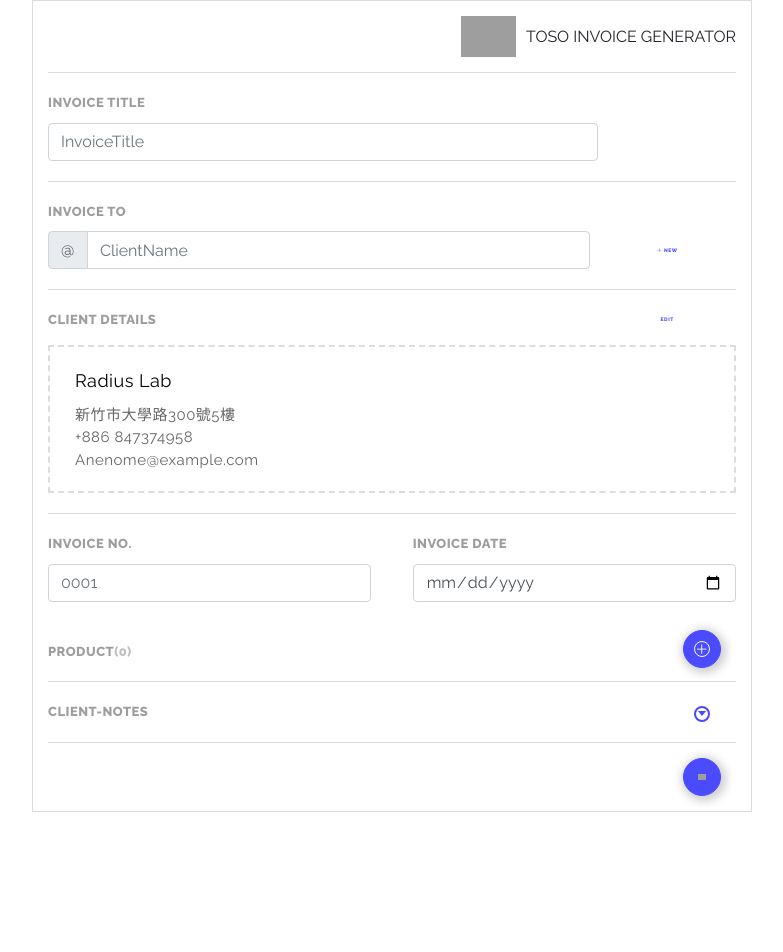
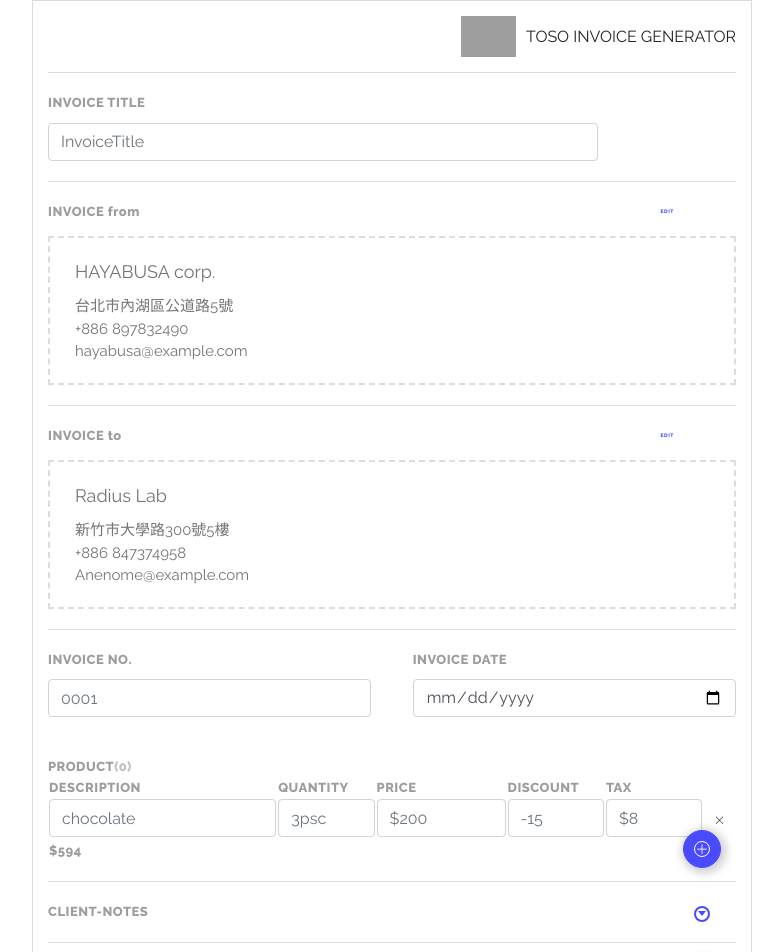
Before and after one commit to chienan/invoice-generator, a Vue app: page / in a window 1280 px wide. Shown: the top 952 px of the page, without its empty margins (248-1031 px from the left). Before the commit the page ends 812 px from the top, so only its background shows below. Built offline with nearby package versions, Linux system fonts and the light colour scheme; grey boxes are pictures that could not be loaded.

Commit message:
add addItem & removeItem function

```diff
--- a/src/views/Index.vue
+++ b/src/views/Index.vue
@@ -4,6 +4,7 @@
       <img src="https://i.imgur.com/FbsYH3N.png" class="main-logo" alt />
       <div class="main-title">TOSO INVOICE GENERATOR</div>
     </div>
+
     <div class="invoice-title section">
       <div class="invoice-title-title title">INVOICE TITLE</div>
       <div class="invoice-title-form">
@@ -14,7 +15,30 @@
         </div>
       </div>
     </div>
+    <!--invoice from-->
     <div class="client-name section">
+      <div class="client-details-container">
+        <div class="client-details-title">INVOICE from</div>
+        <div class="client-details-edit">EDIT</div>
+      </div>
+
+      <div class="client-details-content">
+        <div class="client-details-name">
+          <input type="text" class="input-from-name" placeholder="HAYABUSA corp." />
+        </div>
+        <div class="client-details-address">
+          <input type="text" class="input-from-address" placeholder="台北市內湖區公道路5號" />
+        </div>
+
+        <div class="client-details-phone">
+          <input type="tel" class="input-from-phone" placeholder="+886 897832490" />
+        </div>
+        <div class="client-details-email">
+          <input type="email" class="input-from-email" placeholder="hayabusa@example.com" />
+        </div>
+      </div>
+    </div>
+    <!-- <div class="client-name section">
       <div class="client-name-title title">INVOICE TO</div>
       <div class="client-name-form">
         <div class="form-section">
@@ -25,22 +49,35 @@
         </div>
         <div class="add-new-section">＋ NEW</div>
       </div>
-    </div>
+    </div>-->
+
+    <!--invoice to-->
     <div class="client-details section">
       <div class="client-details-container">
-        <div class="client-details-title">CLIENT DETAILS</div>
+        <div class="client-details-title">INVOICE to</div>
         <div class="client-details-edit">EDIT</div>
       </div>
 
       <div class="client-details-content">
-        <div class="client-details-name">Radius Lab</div>
-        <div class="client-details-address">新竹市大學路300號5樓</div>
+        <div class="client-details-name">
+          <input type="text" class="input-to-name" placeholder="Radius Lab" />
+        </div>
+        <div class="client-details-address">
+          <input type="text" class="input-to-address" placeholder="新竹市大學路300號5樓" />
+        </div>
 
-        <div class="client-details-phone">+886 847374958</div>
-        <div class="client-details-email">Anenome@example.com</div>
+        <div class="client-details-phone">
+          <input type="tel" class="input-to-phone" placeholder="+886 847374958" />
+        </div>
+        <div class="client-details-email">
+          <input type="email" class="input-to-email" placeholder="Anenome@example.com" />
+        </div>
       </div>
     </div>
+
+    <!-- invoice-info -->
     <div class="invoice-info section">
+      <!-- invoice-number -->
       <div class="invoice-number">
         <div class="invoice-number-title title">INVOICE NO.</div>
         <div class="invoie-number-form">
@@ -50,6 +87,7 @@
         </div>
       </div>
 
+      <!--  invoice-date  -->
       <div class="invoice-date">
         <div class="invoice-date-title title">INVOICE DATE</div>
         <div class="invoice-date-form">
@@ -62,13 +100,64 @@
       </div>
     </div>
 
+    <!--  product section  -->
     <div class="product-section section">
-      <div class="product-section-title">PRODUCT</div>
-      <div class="product-section-amount">(0)</div>
-      <div class="add-product">
+      <div class="product-section-title">
+        PRODUCT
+        <div class="product-section-amount">(0)</div>
+      </div>
+
+      <button class="add-product" @click.stop.prevent="addItem(index)">
         <div class="btn-add-product">＋</div>
-      </div>
+      </button>
+      <table class="product-container">
+        <thead>
+          <tr class="items-section">
+            <td class="item item-description">DESCRIPTION</td>
+            <td class="item item-quantity">QUANTITY</td>
+            <td class="item item-price">PRICE</td>
+            <td class="item item-discount">DISCOUNT</td>
+            <td class="item item-tax">TAX</td>
+            <td class="item item-remove"></td>
+          </tr>
+        </thead>
+        <tbody>
+          <tr class="items-section" v-for="(items, index) in items" :key="index">
+            <td class="item item-description">
+              <label class="sr-only" for="description">itemDescription</label>
+              <b-form-input id="description" placeholder="chocolate" v-model="items.description"></b-form-input>
+            </td>
+
+            <td class="item item-quantity">
+              <label class="sr-only" for="quantity">itemQuantity</label>
+              <b-form-input id="quantity" placeholder="3psc" v-model="items.quantity"></b-form-input>
+            </td>
+
+            <td class="item item-price">
+              <label class="sr-only" for="price">itemPrice</label>
+              <b-form-input id="price" placeholder="$200" v-model="items.price"></b-form-input>
+            </td>
+
+            <td class="item item-discount">
+              <label class="sr-only" for="discount">itemDiscount</label>
+              <b-form-input id="discount" placeholder="-15" v-model="items.discount"></b-form-input>
+            </td>
+            <td class="item item-tax">
+              <label class="sr-only" for="tax">itemTax</label>
+              <b-form-input id="tax" placeholder="$8" v-model="items.tax"></b-form-input>
+            </td>
+            <td class="item item-remove">
+              <button class="btn-item-remove" @click.stop.prevent="removeItem(index)">×</button>
+            </td>
+          </tr>
+          <tr class="item-total">
+            <th>$594</th>
+          </tr>
+        </tbody>
+      </table>
     </div>
+
+    <!-- client notes -->
     <div class="client-notes section">
       <div class="client-notes-title">CLIENT-NOTES</div>
       <div class="client-notes-show">
@@ -89,6 +178,19 @@
 import * as html2pdf from "html2pdf.js";
 
 export default {
+  data() {
+    return {
+      items: [
+        {
+          description: "",
+          quantity: "",
+          price: "",
+          discount: "",
+          tax: ""
+        }
+      ]
+    };
+  },
   methods: {
     download() {
       const element = document.querySelector("#invoice");
@@ -103,6 +205,20 @@ export default {
         .from(element)
         .set(opt)
         .save();
+    },
+
+    addItem(index) {
+      this.items.splice(index + 1, 0, {
+        description: "",
+        quantity: "",
+        price: "",
+        discount: "",
+        tax: ""
+      });
+    },
+
+    removeItem(index) {
+      this.items.splice(index, 1);
     }
 
     // download(e) {
@@ -192,6 +308,18 @@ export default {
   width: 80%;
 }
 
+.input-to-name,
+.input-to-address,
+.input-to-phone,
+.input-to-email,
+.input-from-name,
+.input-from-address,
+.input-from-phone,
+.input-from-email {
+  border: none;
+  width: 75%;
+}
+
 .add-new-section,
 .client-details-edit {
   font-size: 5px;
@@ -233,7 +361,48 @@ export default {
 
 .product-section {
   display: flex;
+  flex-direction: column;
   position: relative;
+}
+
+.product-section-title {
+  display: flex;
+}
+
+.items-section {
+  display: flex;
+}
+
+.item-description {
+  width: 35%;
+}
+
+.item-quantity {
+  width: 15%;
+}
+
+.item-price {
+  width: 20%;
+}
+
+.item-discount {
+  width: 15%;
+}
+
+.item-tax {
+  width: 15%;
+}
+
+.item-remove {
+  width: 5%;
+  display: flex;
+  align-items: center;
+  justify-content: center;
+}
+
+.btn-item-remove {
+  font-size: 25px;
+  font-weight: 300;
 }
 
 .product-section-amount {
```
